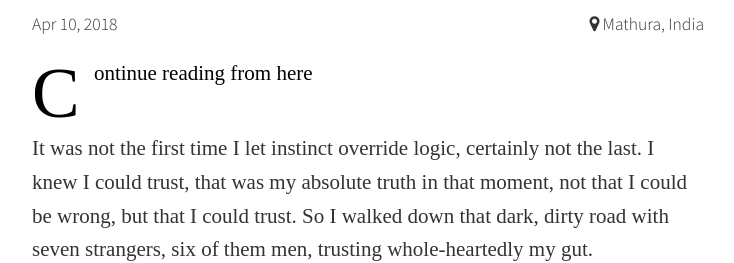
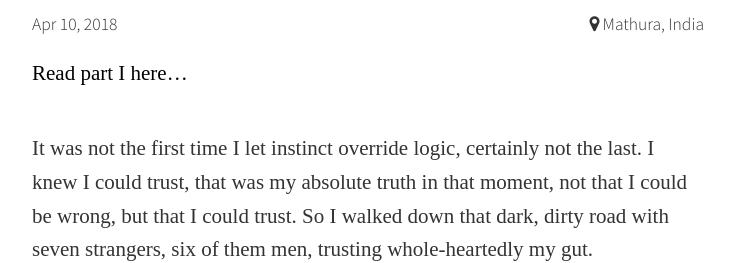
Before and after one commit to harshac/darbadar, a Jekyll site: the page built from _posts/blogs/2018-04-10-unholi-in-uttar-pradesh-II.md, in a window 1280 px wide, cut to the strip 469-732 px from the top of the page. Shown: the whole strip, without its empty margins (272-1006 px from the left). Built offline with Jekyll 4.4.1, drawn with Linux system fonts in a browser that asks for light colours; nearby versions of some CDN libraries; some web fonts are replaced; comment, search, counter and statistics services are not loaded.

Commit message:
Harsha - Styles links to previous and next posts

```diff
--- a/_posts/blogs/2018-04-10-unholi-in-uttar-pradesh-II.md
+++ b/_posts/blogs/2018-04-10-unholi-in-uttar-pradesh-II.md
@@ -16,7 +16,8 @@ galleryEnabled: false
 excerpt: It was not the first time I let instinct override logic, certainly not the last. I knew I could trust, that was my absolute truth in that moment, not that I could be wrong, but that I could trust. So I walked down that dark, dirty road with seven strangers, six of them men, trusting whole-heartedly my gut.
 ---
 
-[Continue reading from here]({% link _posts/blogs/2018-04-02-unholi-in-uttar-pradesh-I.md %})
+[Read part I here...]({% link _posts/blogs/2018-04-02-unholi-in-uttar-pradesh-I.md %})
+{:class="previous-post-link"}
 
 It was not the first time I let instinct override logic, certainly not the last. I knew I could trust, that was my absolute truth in that moment, not that I could be wrong, but that I could trust. So I walked down that dark, dirty road with seven strangers, six of them men, trusting whole-heartedly my gut.
 
--- a/_sass/_layout.scss
+++ b/_sass/_layout.scss
@@ -279,10 +279,12 @@
     }
 
     p {
-        font-family: "Source Serif Pro";
+     font-family: "Source Serif Pro";
         line-height: 1.6;
         margin-bottom: 2em;
+    }
 
+    p:not(.previous-post-link) {
         &:first-child:first-letter {
             font-size: 3.4em;
             padding: 0 0.1em 0 0;
```
Also changed, not shown: _posts/blogs/2018-04-02-unholi-in-uttar-pradesh-I.md (+1 -1 lines).
